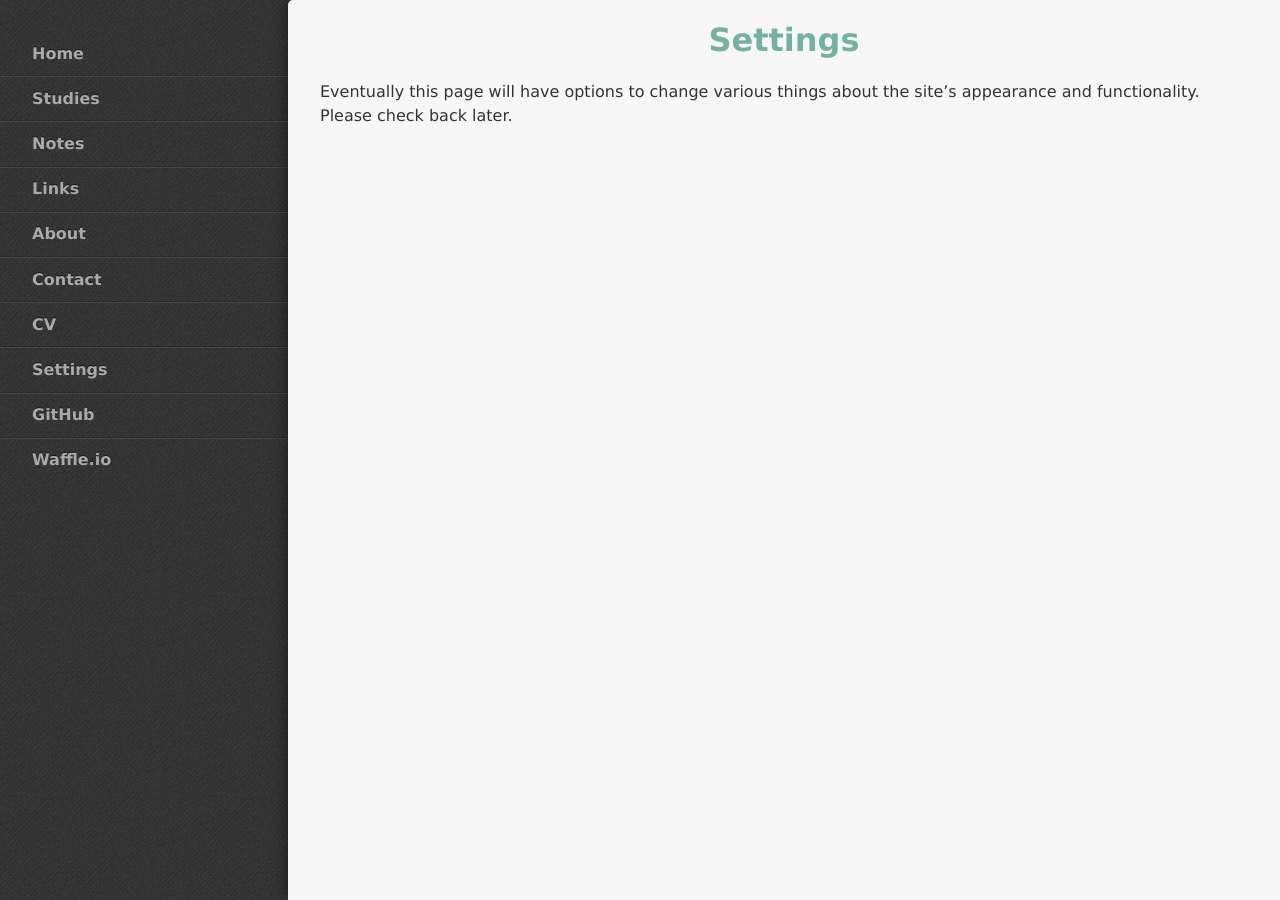
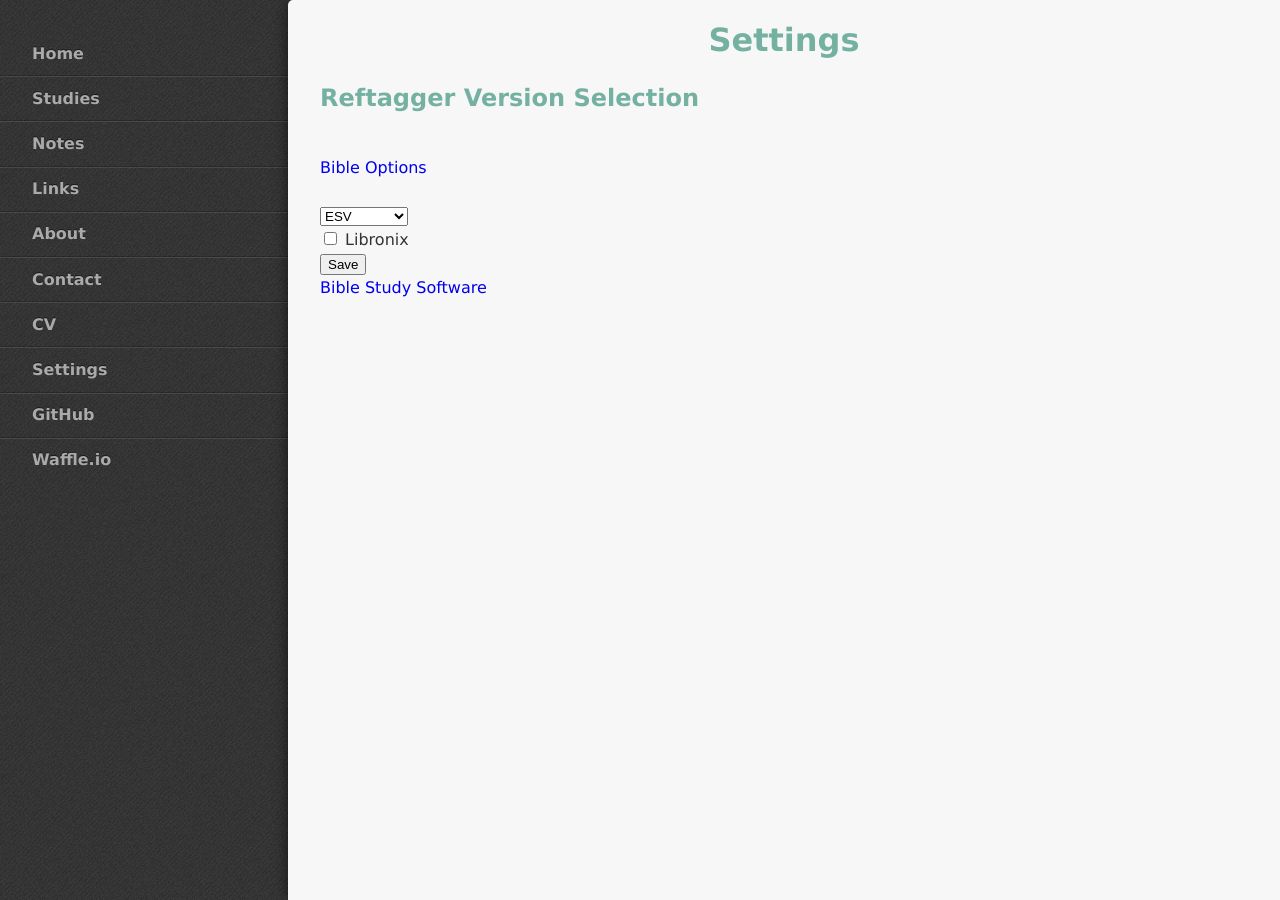
Before and after one commit to StevenTammen/chrya.com, a Jekyll site: the page built from pages/settings.md, in a window 1280 px wide. Built offline with Jekyll 4.4.1, drawn with Linux system fonts in a browser that asks for light colours.

Commit message:
Update settings.md

```diff
--- a/pages/settings.md
+++ b/pages/settings.md
@@ -6,4 +6,43 @@ title: Settings
 
 <h1 class="center"> Settings </h1>
 
-Eventually this page will have options to change various things about the site's appearance and functionality. Please check back later.
+## Reftagger Version Selection
+
+<!-- RefTagger Control Panel -->
+<div id="lbsRefTaggerCP">
+<a href="http://www.logos.com/reftagger"></a><br />
+<div id="lbsHeader">
+<a href="http://www.logos.com/reftagger">Bible Options</a></div>
+<br />
+<div id="lbsVersionContainer">
+<select id="lbsVersion">
+        <option value="AB">AMP</option>
+        <option value="ASV">ASV</option>
+        <option value="DAR">DARBY</option>
+        <option selected="selected" value="ESV">ESV</option>
+        <option value="GW">GW</option>
+        <option value="HCSB">HCSB</option>
+        <option value="KJV">KJV</option>
+        <option value="LEB">LEB</option>
+        <option value="MESSAGE">MESSAGE</option>
+        <option value="NASB">NASB</option>
+        <option value="NCV">NCV</option>
+        <option value="NIV">NIV</option>
+        <option value="NIRV">NIRV</option>
+        <option value="NKJV">NKJV</option>
+        <option value="NLT">NLT</option>
+        <option value="TNIV">TNIV</option>
+        <option value="YLT">YLT</option>
+      </select>
+    </div>
+<div id="lbsLibronixContainer">
+<input id="lbsUseLibronixLinks" type="checkbox" />
+      <label for="lbsUseLibronixLinks">Libronix</label>
+    </div>
+<div id="lbsSaveContainer">
+<input id="lbsSave" onclick="javascript:refTagger.lbsSavePrefs()" type="button" value="Save" />
+      </div>
+<div id="lbsFooter">
+<a href="http://www.logos.com/demo">Bible Study Software</a></div>
+</div>
+<!-- End RefTagger Control Panel. For more info visit http://www.logos.com/reftagger. -->
```
